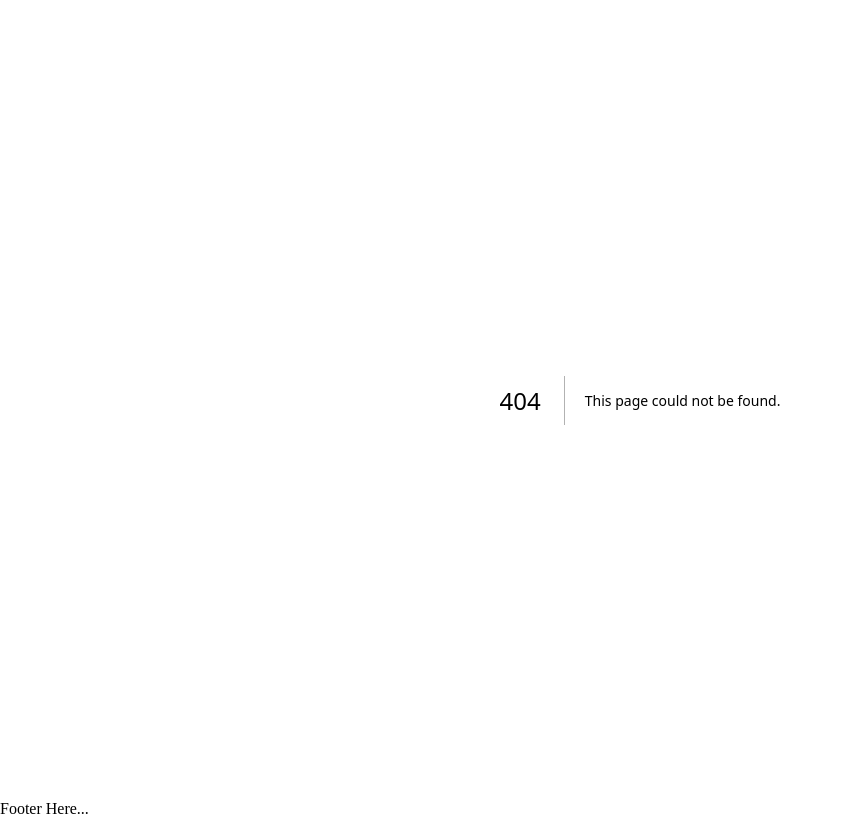
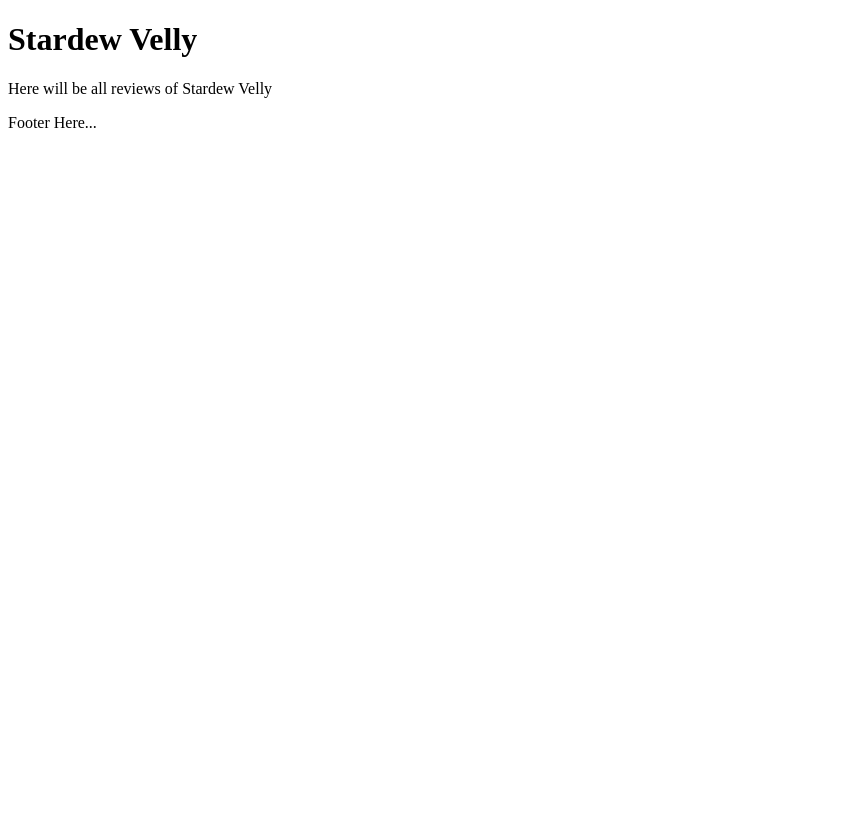
Before and after one commit to rupindersingh91/next-reviews, a Next.js app: page /reviews/stardew-velly in a window 1280 px wide. Before the commit this address had no page. Shown: the whole page, without its empty margins (0-843 px from the left). Built offline with nearby package versions, Linux system fonts and the light colour scheme.

Commit message:
Page routes

```diff
--- /dev/null
+++ b/app/reviews/stardew-velly/page.jsx
@@ -0,0 +1,13 @@
+export default function StardewVellyPage() {
+    return (
+        <>
+            <div>
+                <h1>Stardew Velly</h1>
+                <p>
+                    Here will be all reviews of Stardew Velly
+                </p>
+            </div>
+        </>
+
+    )
+}
```
Also changed, not shown: app/reviews/page.jsx (added, +13 -0 lines).
